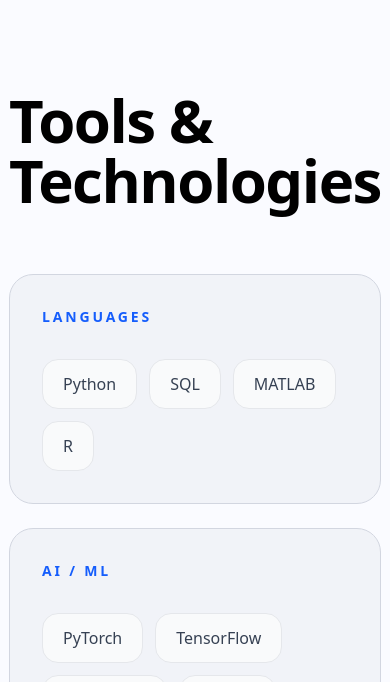
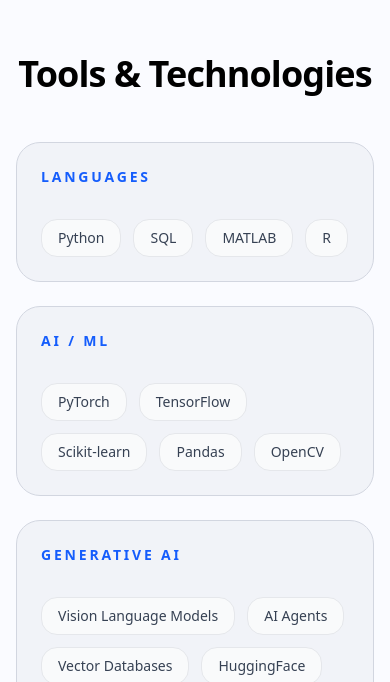
Before and after one commit to MayankK10/PortfolioWebpage, a Next.js app: page / in a window 390 px wide. Shown: the part 10322-11004 px from the top of the page. Built offline with nearby package versions, Linux system fonts and the light colour scheme.

Commit message:
Stack changes

```diff
--- a/src/app/components/Stack.tsx
+++ b/src/app/components/Stack.tsx
@@ -43,7 +43,7 @@
         "CI/CD",
         "VS Code",
         "Flask",
-        "Azure"
+        "Azure",
       ],
     },
     {
@@ -53,34 +53,37 @@
         "Google Analytics(GA4)",
         "A/B Testing",
         "SQL",
-        "Figma"
+        "Figma",
       ],
     },
   ];
 
   return (
-    <section id="stack" className="bg-transparent px-8 py-30">
+    <section
+      id="stack"
+      className="bg-transparent px-4 py-20 md:px-8 md:py-30"
+    >
       <div className="mx-auto max-w-7xl">
 
-        <h2 className="mt-3 text-6xl font-extrabold tracking-tight text-black dark:text-white">
-            Tools & Technologies
+        <h2 className="mt-4 text-center text-4xl font-extrabold tracking-tight text-black dark:text-white md:text-left md:text-5xl">
+          Tools & Technologies
         </h2>
 
-        <div className="mt-16 grid gap-6 md:grid-cols-2 lg:grid-cols-3">
+        <div className="mt-12 grid min-w-0 gap-6 md:mt-16 md:grid-cols-2 lg:grid-cols-3">
           {stack.map((category) => (
             <div
               key={category.title}
-              className="rounded-3xl border border-[#D2D6E0] bg-[#F1F3F8] dark:border-[#293142] dark:bg-[#121824] p-8 transition-all duration-300 hover:-translate-y-1 hover:shadow-xl"
+              className="min-w-0 rounded-3xl border border-[#D2D6E0] bg-[#F1F3F8] p-6 transition-all duration-300 hover:-translate-y-1 hover:shadow-xl dark:border-[#293142] dark:bg-[#121824] md:p-8"
             >
               <h3 className="mb-8 text-sm font-bold uppercase tracking-[0.2em] text-blue-600">
                 {category.title}
-            </h3>
+              </h3>
 
-              <div className="flex flex-wrap gap-3">
+              <div className="flex min-w-0 flex-wrap gap-3">
                 {category.items.map((item) => (
                   <span
                     key={item}
-                    className="rounded-2xl border border-gray-200 bg-gray-50 px-5 py-3 text-base text-gray-700 transition-all duration-300 hover:border-black hover:bg-black hover:text-white dark:border-[#354052] dark:bg-[#1B2332] dark:text-gray-200 dark:hover:border-blue-400 dark:hover:bg-[#24304A] dark:hover:text-white"
+                    className="max-w-full break-words rounded-2xl border border-gray-200 bg-gray-50 px-4 py-2 text-sm text-gray-700 transition-all duration-300 hover:border-black hover:bg-black hover:text-white dark:border-[#354052] dark:bg-[#1B2332] dark:text-gray-200 dark:hover:border-blue-400 dark:hover:bg-[#24304A] dark:hover:text-white md:px-5 md:py-3 md:text-base"
                   >
                     {item}
                   </span>
```
